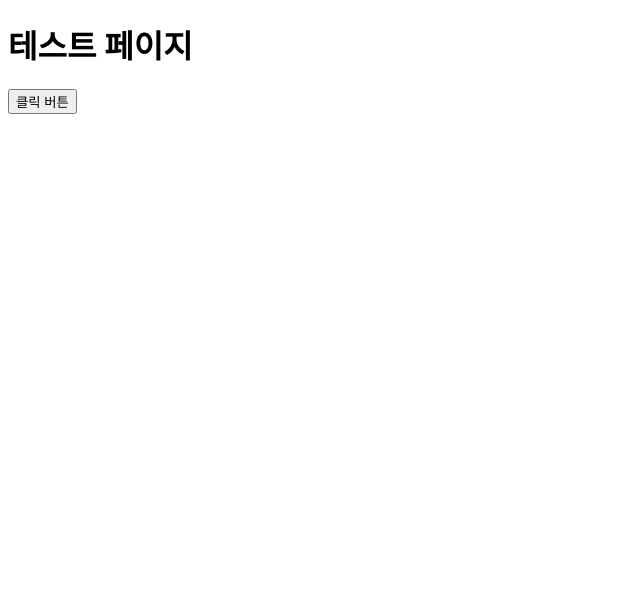
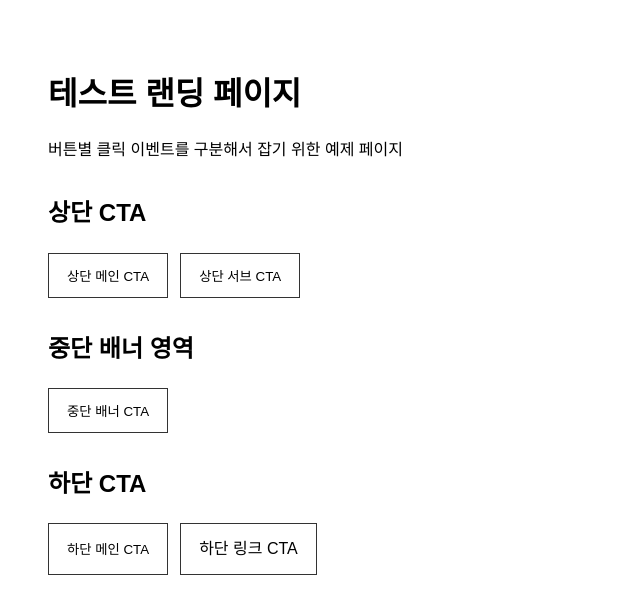
Before and after one commit to chiwonchoi95/GMT_Test_Page, a plain HTML site: page index.html in a window 1280 px wide. Shown: the whole page, without its empty margins (0-640 px from the left). Drawn offline with Linux system fonts and the light colour scheme.

Commit message:
Enhance landing page with additional CTAs and styles
Added viewport meta tag and improved structure with multiple CTAs.

```diff
--- a/index.html
+++ b/index.html
@@ -1,8 +1,10 @@
 <!DOCTYPE html>
 <html lang="ko">
 <head>
-  <meta charset="UTF-8">
+  <meta charset="UTF-8" />
+  <meta name="viewport" content="width=device-width, initial-scale=1.0" />
   <title>Test Landing</title>
+
   <!-- Google Tag Manager -->
   <script>
     (function(w,d,s,l,i){w[l]=w[l]||[];w[l].push({'gtm.start':
@@ -14,21 +16,126 @@ f.parentNode.insertBefore(j,f);
   </script>
   <!-- End Google Tag Manager -->
 
-</script>
+  <style>
+    body {
+      font-family: Arial, sans-serif;
+      padding: 40px;
+      line-height: 1.6;
+    }
+
+    h1 {
+      margin-bottom: 12px;
+    }
+
+    .section {
+      margin-top: 32px;
+    }
+
+    .btn-group {
+      display: flex;
+      gap: 12px;
+      flex-wrap: wrap;
+      margin-top: 16px;
+    }
+
+    button, a.cta-link {
+      padding: 12px 18px;
+      border: 1px solid #333;
+      background: #fff;
+      cursor: pointer;
+      text-decoration: none;
+      color: #000;
+      display: inline-block;
+    }
+  </style>
 </head>
-
 <body>
   <!-- Google Tag Manager (noscript) -->
-<noscript><iframe src="https://www.googletagmanager.com/ns.html?id=GTM-NL6QKCWB"
-height="0" width="0" style="display:none;visibility:hidden"></iframe></noscript>
-<!-- End Google Tag Manager -->
+  <noscript>
+    <iframe
+      src="https://www.googletagmanager.com/ns.html?id=GTM-NL6QKCWB"
+      height="0"
+      width="0"
+      style="display:none;visibility:hidden"
+    ></iframe>
+  </noscript>
+  <!-- End Google Tag Manager (noscript) -->
 
-  <h1>테스트 페이지</h1>
-  <button id="cta">클릭 버튼</button>
+  <h1>테스트 랜딩 페이지</h1>
+  <p>버튼별 클릭 이벤트를 구분해서 잡기 위한 예제 페이지</p>
+
+  <section class="section">
+    <h2>상단 CTA</h2>
+    <div class="btn-group">
+      <button
+        id="cta_main_top"
+        class="cta-button"
+        data-cta-name="main_top"
+        data-cta-position="top"
+      >
+        상단 메인 CTA
+      </button>
+
+      <button
+        id="cta_secondary_top"
+        class="cta-button"
+        data-cta-name="secondary_top"
+        data-cta-position="top"
+      >
+        상단 서브 CTA
+      </button>
+    </div>
+  </section>
+
+  <section class="section">
+    <h2>중단 배너 영역</h2>
+    <div class="btn-group">
+      <button
+        id="cta_banner_mid"
+        class="cta-button"
+        data-cta-name="banner_mid"
+        data-cta-position="middle"
+      >
+        중단 배너 CTA
+      </button>
+    </div>
+  </section>
+
+  <section class="section">
+    <h2>하단 CTA</h2>
+    <div class="btn-group">
+      <button
+        id="cta_main_bottom"
+        class="cta-button"
+        data-cta-name="main_bottom"
+        data-cta-position="bottom"
+      >
+        하단 메인 CTA
+      </button>
+
+      <a
+        href="https://example.com"
+        id="cta_link_bottom"
+        class="cta-link cta-button"
+        data-cta-name="link_bottom"
+        data-cta-position="bottom"
+      >
+        하단 링크 CTA
+      </a>
+    </div>
+  </section>
 
   <script>
-    document.getElementById("cta").addEventListener("click", function() {
-      console.log("CTA 클릭됨");
+    const ctaButtons = document.querySelectorAll('.cta-button');
+
+    ctaButtons.forEach((button) => {
+      button.addEventListener('click', function () {
+        console.log('CTA 클릭:', {
+          id: this.id,
+          name: this.dataset.ctaName,
+          position: this.dataset.ctaPosition
+        });
+      });
     });
   </script>
 </body>
```
Lines whose indentation alone changed are shown as unchanged.
